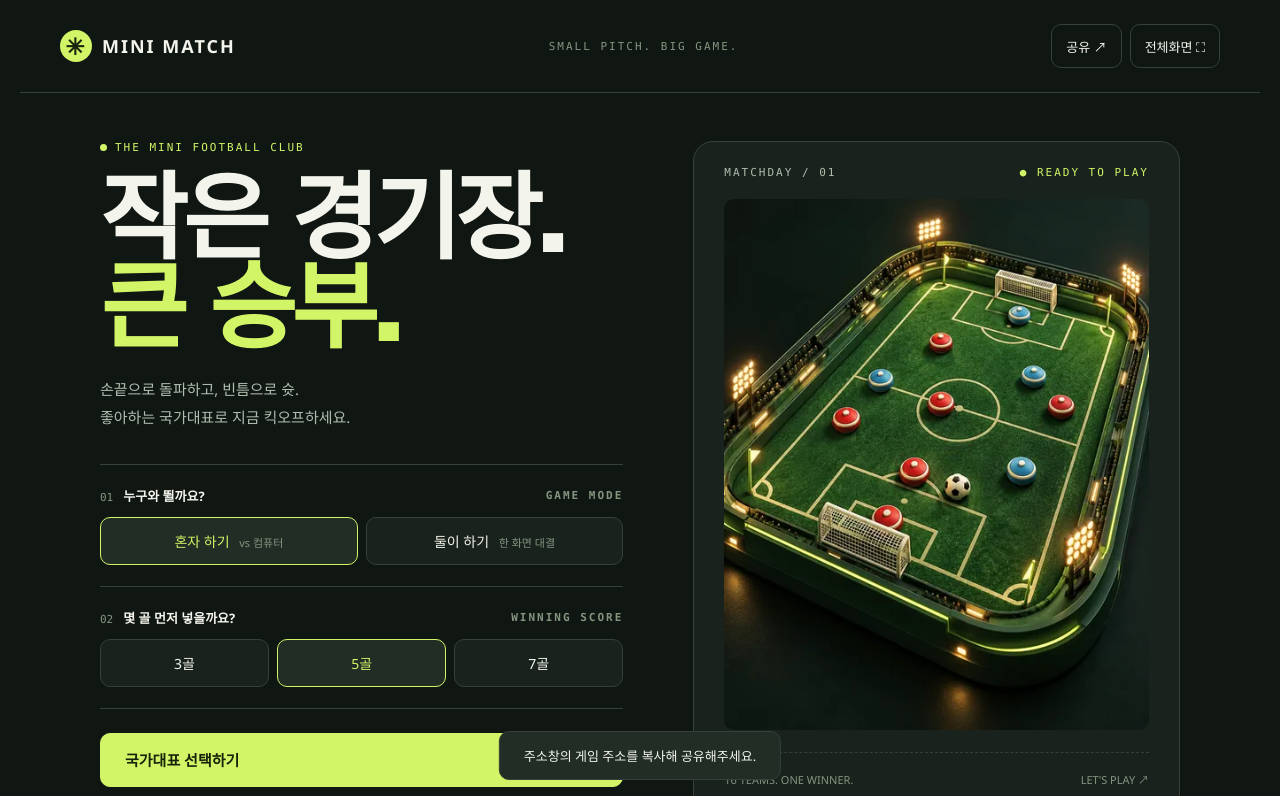
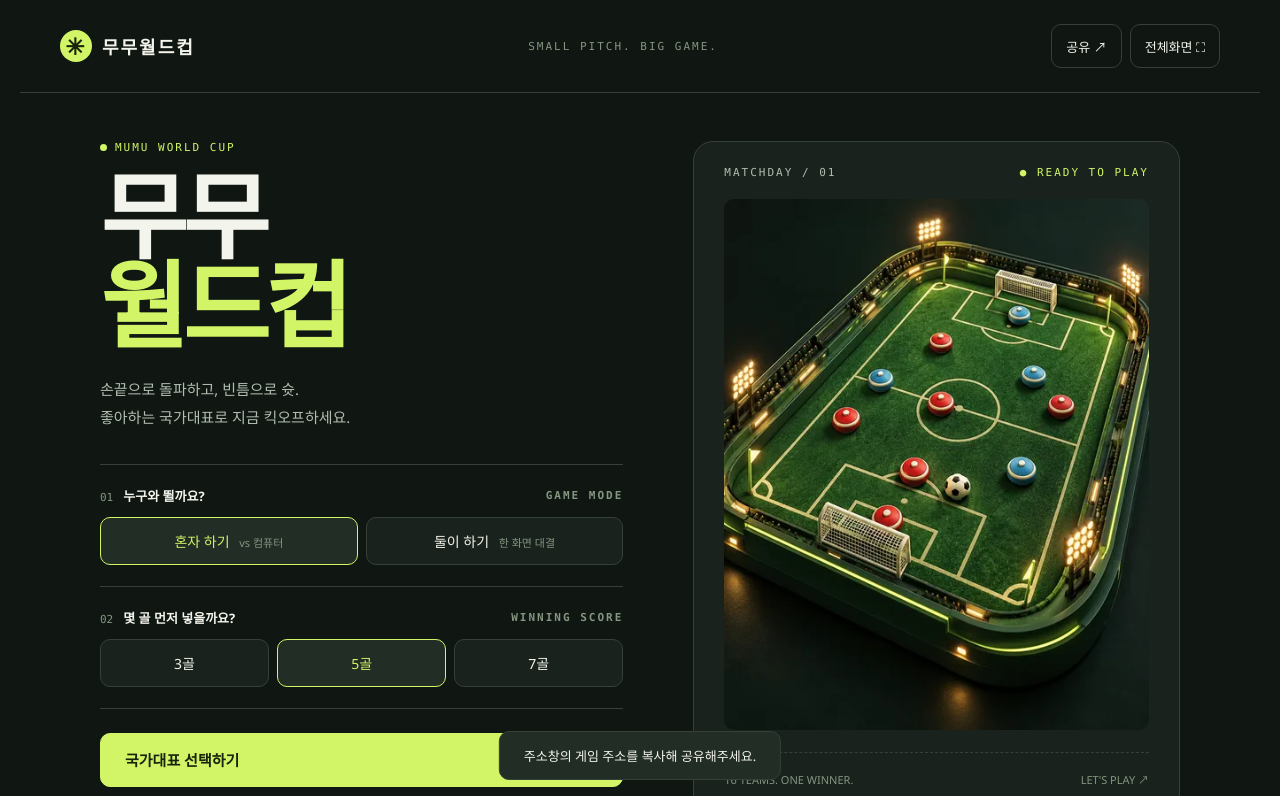
Before and after one commit to yongssem/soccer, a website: page index.html in a window 1280 px wide. Both pictures are taken after a click on the button "공유 ↗". Shown: the top 796 px of the page. Drawn offline with Linux system fonts and the light colour scheme.

Commit message:
Rename app to 무무월드컵 across landing, sharing and install metadata

```diff
--- a/game.js
+++ b/game.js
@@ -334,7 +334,7 @@ function drawField() {
   ctx.lineWidth = 1; ctx.strokeStyle = palette.line;
   for (let x = GOAL_X1; x <= GOAL_X2; x += 20) { ctx.beginPath(); ctx.moveTo(x,0); ctx.lineTo(x,30); ctx.moveTo(x,H); ctx.lineTo(x,H-30); ctx.stroke(); }
   ctx.save(); ctx.globalAlpha = .4; ctx.textAlign='center'; ctx.font='bold 20px sans-serif'; ctx.fillStyle=palette.white;
-  ctx.fillText('MINI MATCH', W/2, H/2-120); ctx.restore();
+  ctx.fillText('무무월드컵', W/2, H/2-120); ctx.restore();
 }
 function drawDefender(d) {
   ctx.beginPath(); ctx.arc(d.x, d.y+4, d.r, 0, Math.PI*2);
@@ -473,7 +473,7 @@ function status(message) { $('status').textContent=message; $('status').classLis
 $('share').onclick = async () => {
   if (location.protocol === 'file:') { status('게임을 웹에 게시한 뒤 링크를 공유할 수 있어요.'); return; }
   const url = new URL('.', location.href).href;
-  try { if (navigator.share) { await navigator.share({title:'미니 축구 | MINI MATCH',text:'작은 경기장, 큰 승부. 한 판 할까요?',url}); return; } } catch(e) { if(e.name==='AbortError') return; }
+  try { if (navigator.share) { await navigator.share({title:'무무월드컵',text:'작은 경기장, 큰 승부. 한 판 할까요?',url}); return; } } catch(e) { if(e.name==='AbortError') return; }
   try { await navigator.clipboard.writeText(url); status('게임 링크를 복사했어요. 친구에게 보내보세요.'); }
   catch { status(`주소창의 게임 주소를 복사해 공유해주세요.`); }
 };
--- a/index.html
+++ b/index.html
@@ -5,7 +5,7 @@
 <meta name="viewport" content="width=device-width, initial-scale=1, viewport-fit=cover">
 <meta name="theme-color" content="#101612">
 <meta name="description" content="작은 경기장, 제대로 된 승부. 16개 국가대표 팀으로 즐기는 1인·2인 미니 축구. 터치와 키보드로 바로 플레이하세요.">
-<title>미니 축구 | MINI MATCH</title>
+<title>무무월드컵</title>
 <link rel="icon" href="icon.svg" type="image/svg+xml">
 <link rel="apple-touch-icon" href="icon-192.png">
 <link rel="manifest" href="manifest.webmanifest">
@@ -13,7 +13,7 @@
 </head>
 <body>
 <header class="site-header" id="siteHeader">
-  <a class="brand" href="./" aria-label="미니 축구 홈"><span class="brand-mark" aria-hidden="true">✳</span> MINI MATCH</a>
+  <a class="brand" href="./" aria-label="무무월드컵 홈"><span class="brand-mark" aria-hidden="true">✳</span> 무무월드컵</a>
   <span class="header-note">SMALL PITCH. BIG GAME.</span>
   <div class="header-actions"><button class="icon-btn" id="share">공유 ↗</button><button class="icon-btn" id="fullscreen" aria-label="전체화면 켜기">전체화면 ⛶</button></div>
 </header>
@@ -21,8 +21,8 @@
 <section id="startScreen" aria-label="경기 설정">
   <div class="lobby">
     <div>
-      <div class="eyebrow">THE MINI FOOTBALL CLUB</div>
-      <h1 class="title">작은 경기장.<span>큰 승부.</span></h1>
+      <div class="eyebrow">MUMU WORLD CUP</div>
+      <h1 class="title">무무<span>월드컵</span></h1>
       <p class="intro">손끝으로 돌파하고, 빈틈으로 슛.<br>좋아하는 국가대표로 지금 킥오프하세요.</p>
       <div class="setup">
         <div class="option-group"><div class="option-heading"><span><span class="step">01</span>누구와 뛸까요?</span><small class="small-label">GAME MODE</small></div>
```
Also changed, not shown: design.md (+1 -1 lines), README.md, manifest.webmanifest.
